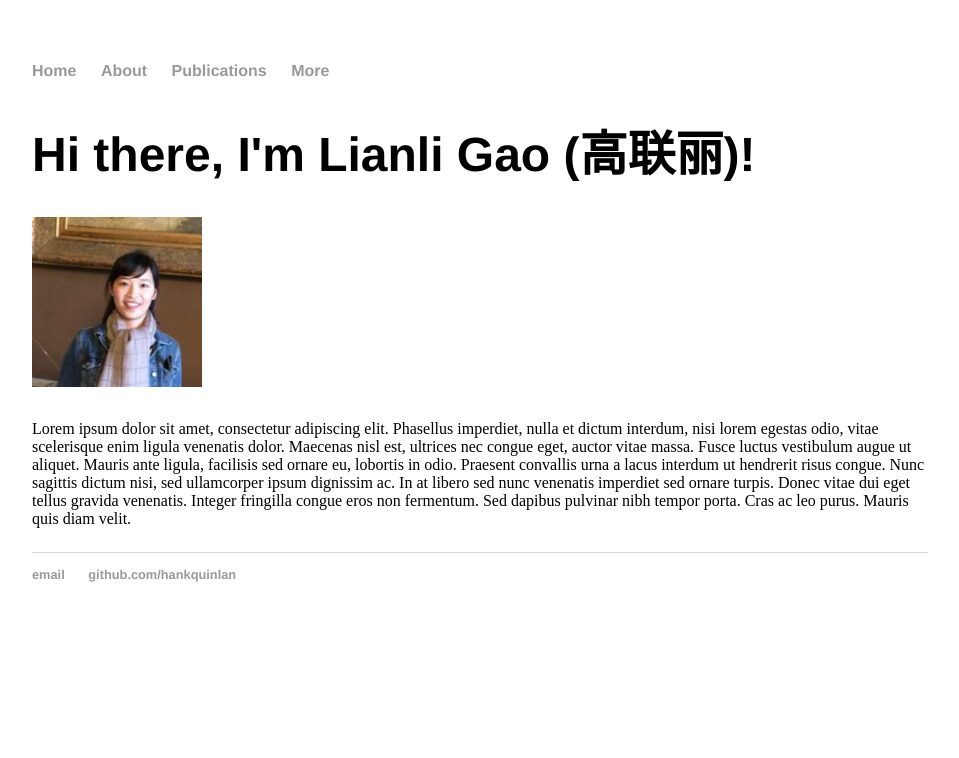
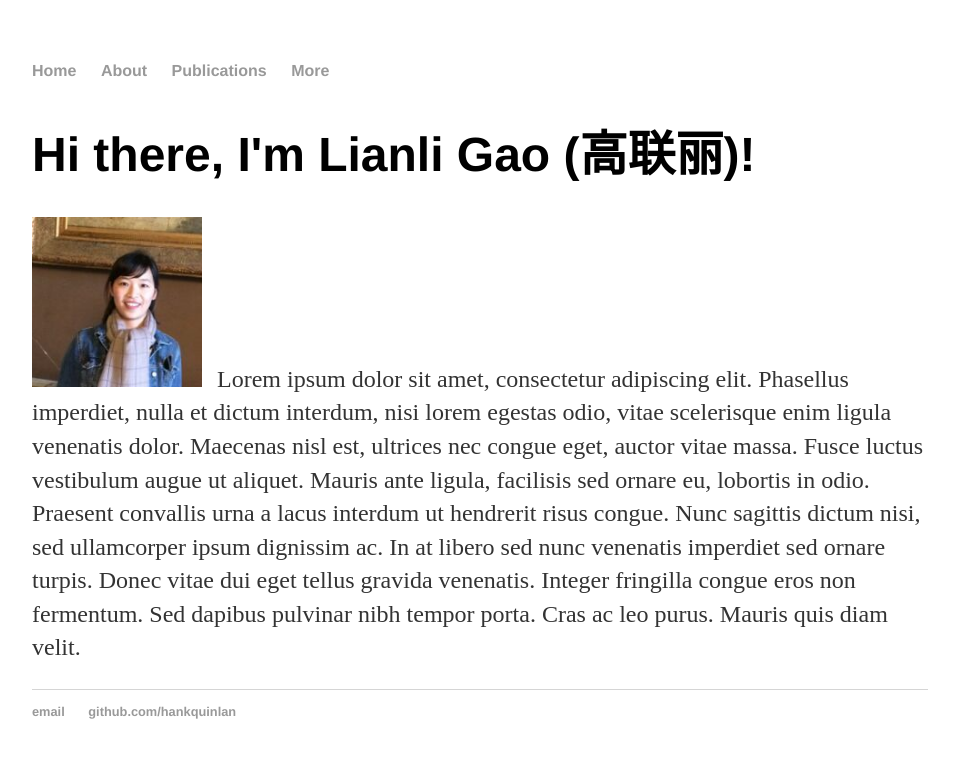
Before and after one commit to lianliGao/lianligao.github.io, a Jekyll site: the page built from index.html, in a window 1280 px wide. Shown: the top 758 px of the page, without its empty margins (160-1119 px from the left). Built offline with Jekyll 4.4.1, drawn with Linux system fonts in a browser that asks for light colours.

Commit message:
Update index.html

```diff
--- a/index.html
+++ b/index.html
@@ -5,6 +5,5 @@
 
 		<div class="blurb">
 			<h1>Hi there, I'm Lianli Gao (高联丽)!</h1>
-			<p><img src="1.png" alt="photo" style="width:170px;height:170px;margin-right:15px;">
+			<p><img src="1.png" alt="photo" style="width:170px;height:170px;margin-right:15px;">Lorem ipsum dolor sit amet, consectetur adipiscing elit. Phasellus imperdiet, nulla et dictum interdum, nisi lorem egestas odio, vitae scelerisque enim ligula venenatis dolor. Maecenas nisl est, ultrices nec congue eget, auctor vitae massa. Fusce luctus vestibulum augue ut aliquet. Mauris ante ligula, facilisis sed ornare eu, lobortis in odio. Praesent convallis urna a lacus interdum ut hendrerit risus congue. Nunc sagittis dictum nisi, sed ullamcorper ipsum dignissim ac. In at libero sed nunc venenatis imperdiet sed ornare turpis. Donec vitae dui eget tellus gravida venenatis. Integer fringilla congue eros non fermentum. Sed dapibus pulvinar nibh tempor porta. Cras ac leo purus. Mauris quis diam velit.</p>
 		</div>
-Lorem ipsum dolor sit amet, consectetur adipiscing elit. Phasellus imperdiet, nulla et dictum interdum, nisi lorem egestas odio, vitae scelerisque enim ligula venenatis dolor. Maecenas nisl est, ultrices nec congue eget, auctor vitae massa. Fusce luctus vestibulum augue ut aliquet. Mauris ante ligula, facilisis sed ornare eu, lobortis in odio. Praesent convallis urna a lacus interdum ut hendrerit risus congue. Nunc sagittis dictum nisi, sed ullamcorper ipsum dignissim ac. In at libero sed nunc venenatis imperdiet sed ornare turpis. Donec vitae dui eget tellus gravida venenatis. Integer fringilla congue eros non fermentum. Sed dapibus pulvinar nibh tempor porta. Cras ac leo purus. Mauris quis diam velit.</p>
```
